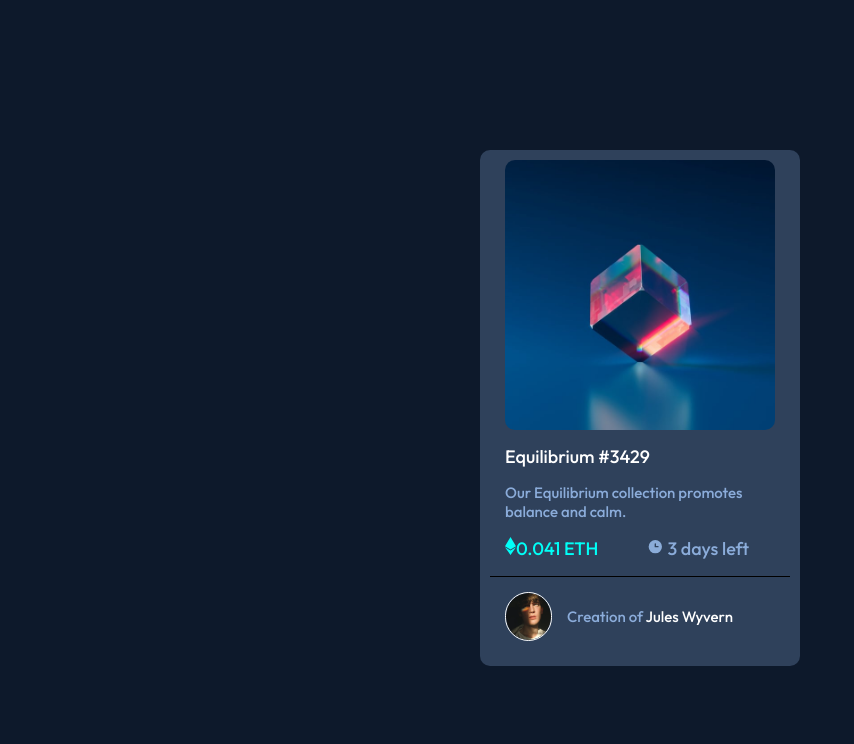
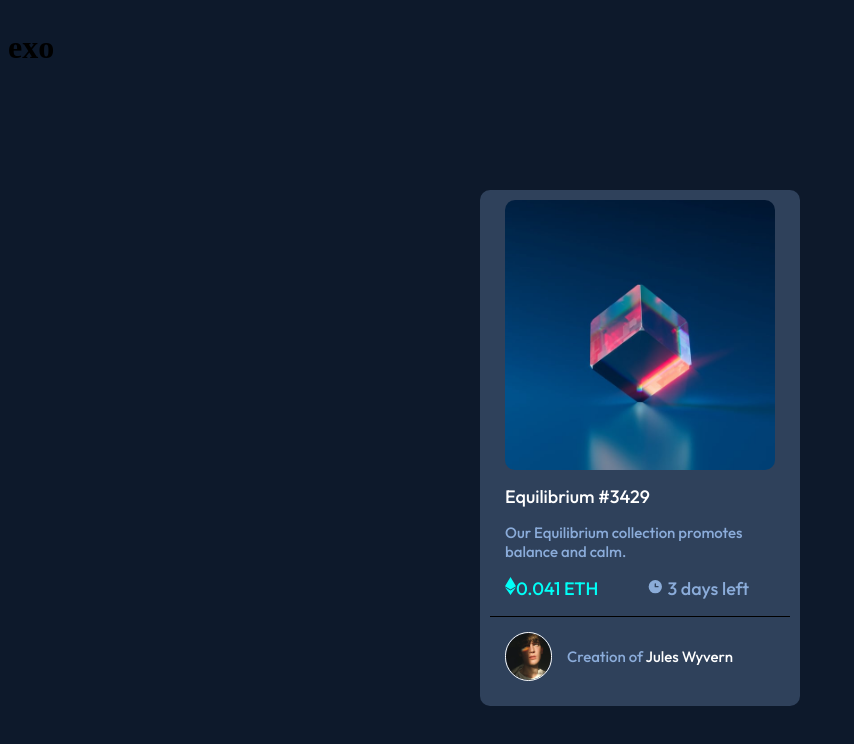
Before and after one commit to HoudaMansouri/exo2, a plain HTML site: page index.html in a window 1280 px wide. Shown: the whole page, without its empty margins (0-854 px from the left). Drawn offline with Linux system fonts and the light colour scheme; a web font is replaced by a local one.

Commit message:
Update index.html
ajout h1

```diff
--- a/index.html
+++ b/index.html
@@ -17,6 +17,7 @@
 </head>
 
 <body>
+  <h1>exo</h1>
   <section id="fond">
 
     <img src="images/image-equilibrium.jpg " alt="logo" class="photo" />
```
